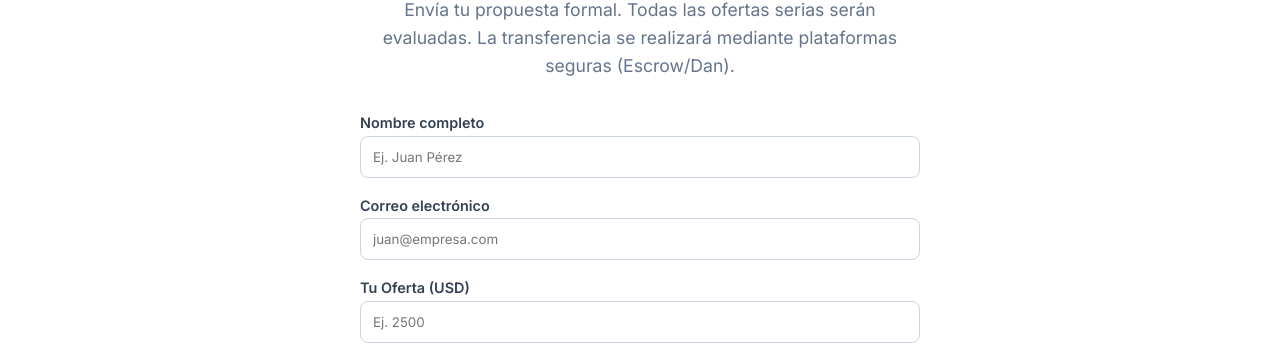
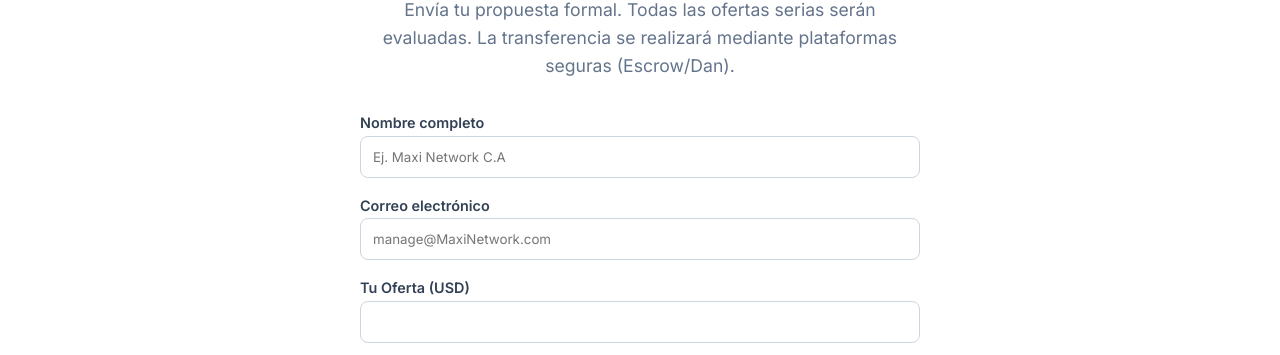
Before and after one commit to Entidad-de-Datos-Integrados/sincobertura-web, a plain HTML site: page index.html in a window 1280 px wide. Shown: the part 2558-2913 px from the top of the page. Drawn offline with Linux system fonts and the light colour scheme.

Commit message:
Update form input placeholders and values

```diff
--- a/index.html
+++ b/index.html
@@ -174,15 +174,15 @@
     <form action="https://formspree.io/f/TU_ID_DE_FORMSPREE" method="POST" style="display: flex; flex-direction: column; gap: 15px; text-align: left;">
       <div>
         <label style="font-weight: 600; font-size: 0.9rem; color: #334155;">Nombre completo</label>
-        <input type="text" name="name" required style="width: 100%; padding: 12px; border-radius: 8px; border: 1px solid #cbd5e1; font-family: inherit;" placeholder="Ej. Juan Pérez">
+        <input type="text" name="name" required style="width: 100%; padding: 12px; border-radius: 8px; border: 1px solid #cbd5e1; font-family: inherit;" placeholder="Ej. Maxi Network C.A">
       </div>
       <div>
         <label style="font-weight: 600; font-size: 0.9rem; color: #334155;">Correo electrónico</label>
-        <input type="email" name="email" required style="width: 100%; padding: 12px; border-radius: 8px; border: 1px solid #cbd5e1; font-family: inherit;" placeholder="juan@empresa.com">
+        <input type="email" name="email" required style="width: 100%; padding: 12px; border-radius: 8px; border: 1px solid #cbd5e1; font-family: inherit;" placeholder="manage@MaxiNetwork.com">
       </div>
       <div>
         <label style="font-weight: 600; font-size: 0.9rem; color: #334155;">Tu Oferta (USD)</label>
-        <input type="number" name="offer" required style="width: 100%; padding: 12px; border-radius: 8px; border: 1px solid #cbd5e1; font-family: inherit;" placeholder="Ej. 2500">
+        <input type="number" name="offer" required style="width: 100%; padding: 12px; border-radius: 8px; border: 1px solid #cbd5e1; font-family: inherit;" placeholder="">
       </div>
       <div>
         <label style="font-weight: 600; font-size: 0.9rem; color: #334155;">Mensaje / Comentarios adicionales</label>
```
